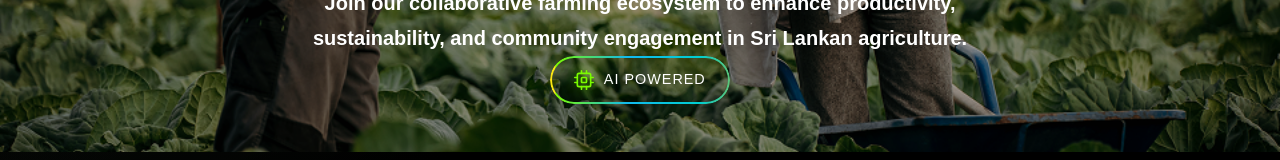
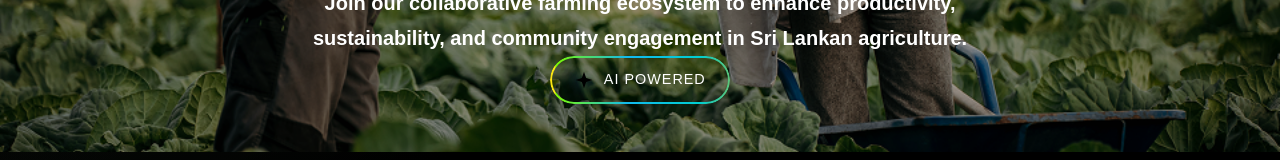
Before and after one commit to Informatic-Institute-of-Technology/Aswenna-Marketing, a React (Vite) app: page / in a window 1280 px wide. Shown: the part 504-664 px from the top of the page. Built offline with nearby package versions, Linux system fonts and the light colour scheme.

Commit message:
fix: update AI badge styling and add gradient animation

```diff
--- a/src/Components/Hero.css
+++ b/src/Components/Hero.css
@@ -92,9 +92,11 @@
 .ai-powered-badge svg {
   width: 20px;
   height: 20px;
-  color: #7cfc00;
-  filter: drop-shadow(0 0 8px rgba(124, 252, 0, 0.6))
-    drop-shadow(0 0 15px rgba(124, 252, 0, 0.3));
+  filter: drop-shadow(0 0 8px rgba(66, 133, 244, 0.6))
+    drop-shadow(0 0 15px rgba(155, 114, 203, 0.3));
+}
+
+.ai-powered-badge svg.gemini-logo {
   animation: pulse 2s ease-in-out infinite;
 }
 
--- a/src/Components/Hero.jsx
+++ b/src/Components/Hero.jsx
@@ -31,10 +31,21 @@ const Hero = () => {
                             </p>
                             <div className="d-flex justify-content-center" data-aos="fade-up" data-aos-delay="600">
                                 <div className="ai-powered-badge">
-                                    <svg width="20" height="20" viewBox="0 0 24 24" fill="none" stroke="currentColor" strokeWidth="2" strokeLinecap="round" strokeLinejoin="round">
-                                        <rect x="4" y="4" width="16" height="16" rx="2"></rect>
-                                        <rect x="9" y="9" width="6" height="6" rx="1"></rect>
-                                        <path d="M9 1v3M15 1v3M9 20v3M15 20v3M20 9h3M20 15h3M1 9h3M1 15h3"></path>
+                                    <svg width="20" height="20" viewBox="0 0 24 24" fill="none" className="gemini-logo">
+                                        <defs>
+                                            <linearGradient id="gemini-gradient" x1="0%" y1="0%" x2="100%" y2="100%">
+                                                <stop offset="0%" className="stop1">
+                                                    <animate attributeName="stop-color" values="#4285f4;#9b72cb;#d96570;#f4b400;#0f9d58;#4285f4" dur="4s" repeatCount="indefinite" />
+                                                </stop>
+                                                <stop offset="50%" className="stop2">
+                                                    <animate attributeName="stop-color" values="#9b72cb;#d96570;#f4b400;#0f9d58;#4285f4;#9b72cb" dur="4s" repeatCount="indefinite" />
+                                                </stop>
+                                                <stop offset="100%" className="stop3">
+                                                    <animate attributeName="stop-color" values="#d96570;#f4b400;#0f9d58;#4285f4;#9b72cb;#d96570" dur="4s" repeatCount="indefinite" />
+                                                </stop>
+                                            </linearGradient>
+                                        </defs>
+                                        <path d="M12 2L14.5 9.5L22 12L14.5 14.5L12 22L9.5 14.5L2 12L9.5 9.5L12 2Z" fill="url(#gemini-gradient)" />
                                     </svg>
                                     <span>AI Powered</span>
                                 </div>
--- a/vite.config.js
+++ b/vite.config.js
@@ -4,5 +4,5 @@ import { defineConfig } from 'vite'
 // https://vite.dev/config/
 export default defineConfig({
   plugins: [react()],
-  base: '/Aswenna-Marketing/',
+  base: process.env.NODE_ENV === 'production' ? '/Aswenna-Marketing/' : '/',
 })
```
Also changed, not shown: 1 other file (tests, documents, lock files or other folders).
